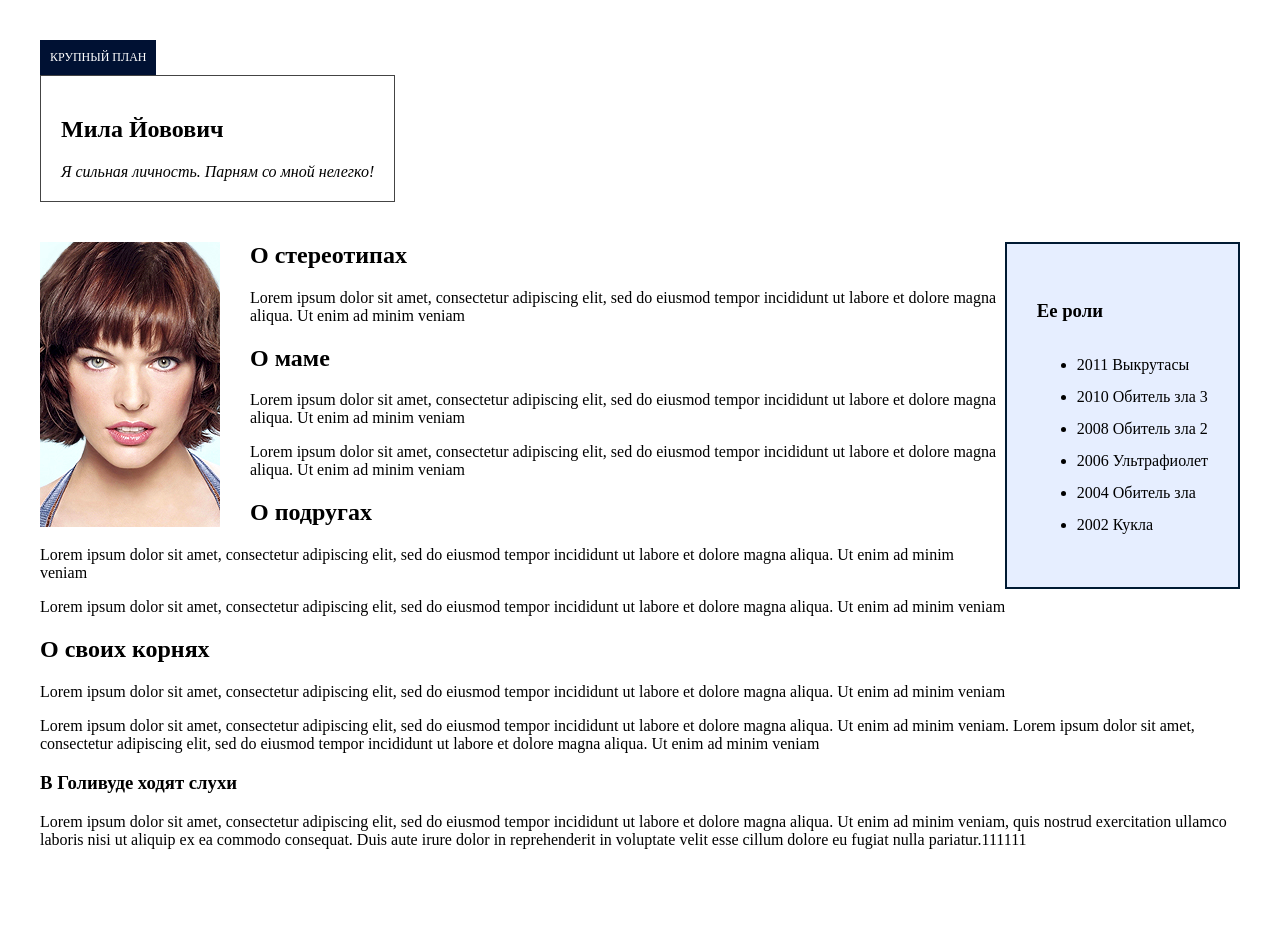
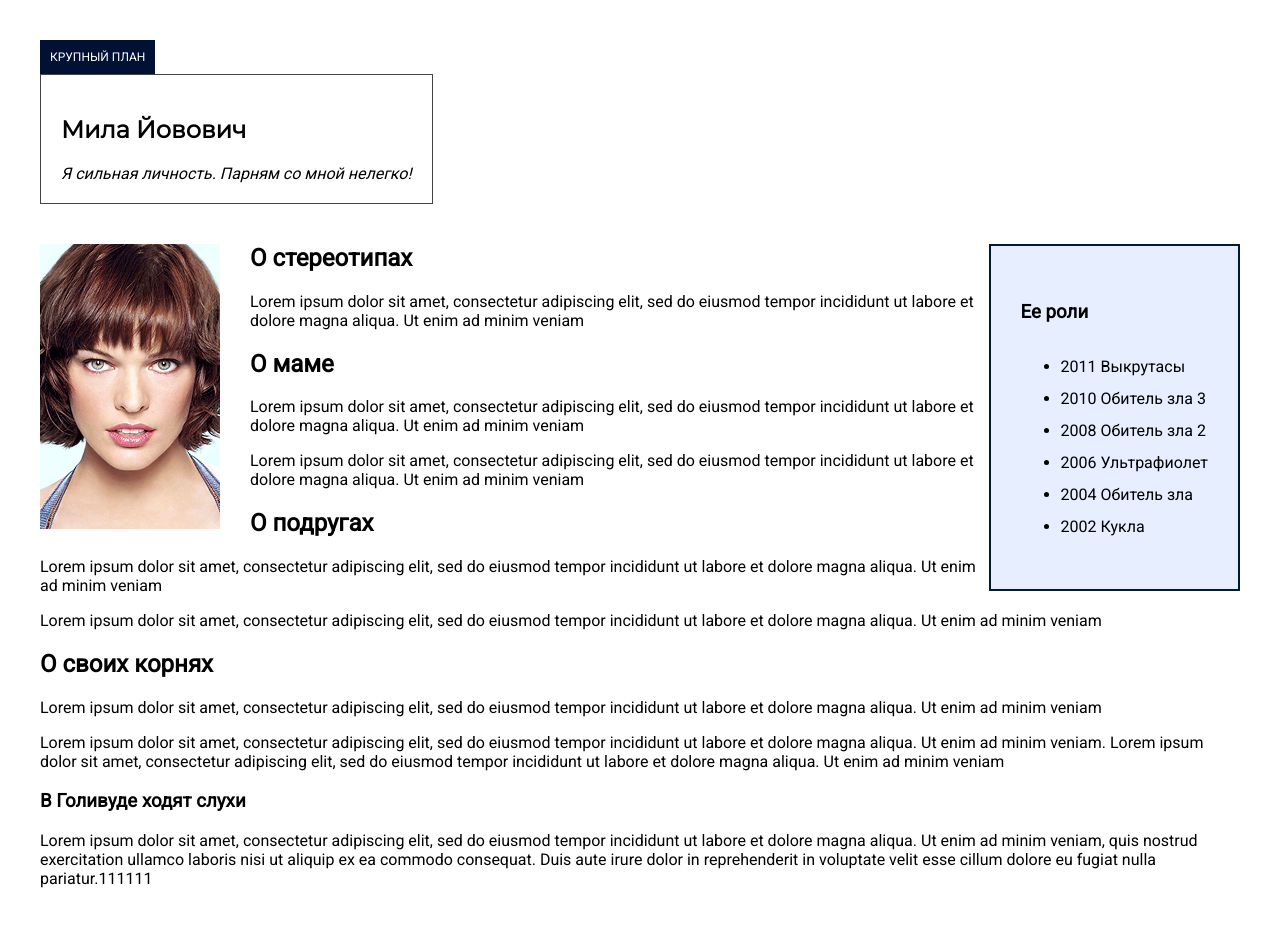
Before and after one commit to WebHeroSchool/repository-for-htmlcssblock, a plain HTML site: page index.html in a window 1280 px wide. Before the commit the page ends 889 px from the top, so only its background shows below. Drawn offline with Linux system fonts and the light colour scheme.

Commit message:
add 2 fonts to the document

```diff
--- a/index.html
+++ b/index.html
@@ -4,6 +4,7 @@
 	<meta charset="UTF-8">
 	<title>Magazine Page</title>
 	<link rel="stylesheet" type="text/css" href="style.css">
+	<link href="https://fonts.googleapis.com/css?family=Montserrat|Roboto&display=swap" rel="stylesheet">
 </head>
 <body>
 	<div class="wrap">
--- a/style.css
+++ b/style.css
@@ -1,3 +1,7 @@
+body {
+	font-family: 'Roboto', sans-serif;
+}
+
 .wrap {
 	width: 1200px;
 	margin: 40px auto;
@@ -19,6 +23,10 @@
 	padding: 20px;
 }
 
+h1 {
+	font-family: 'Montserrat', sans-serif;
+}
+
 img {
 	float: left;
 	margin-right: 30px;
```
